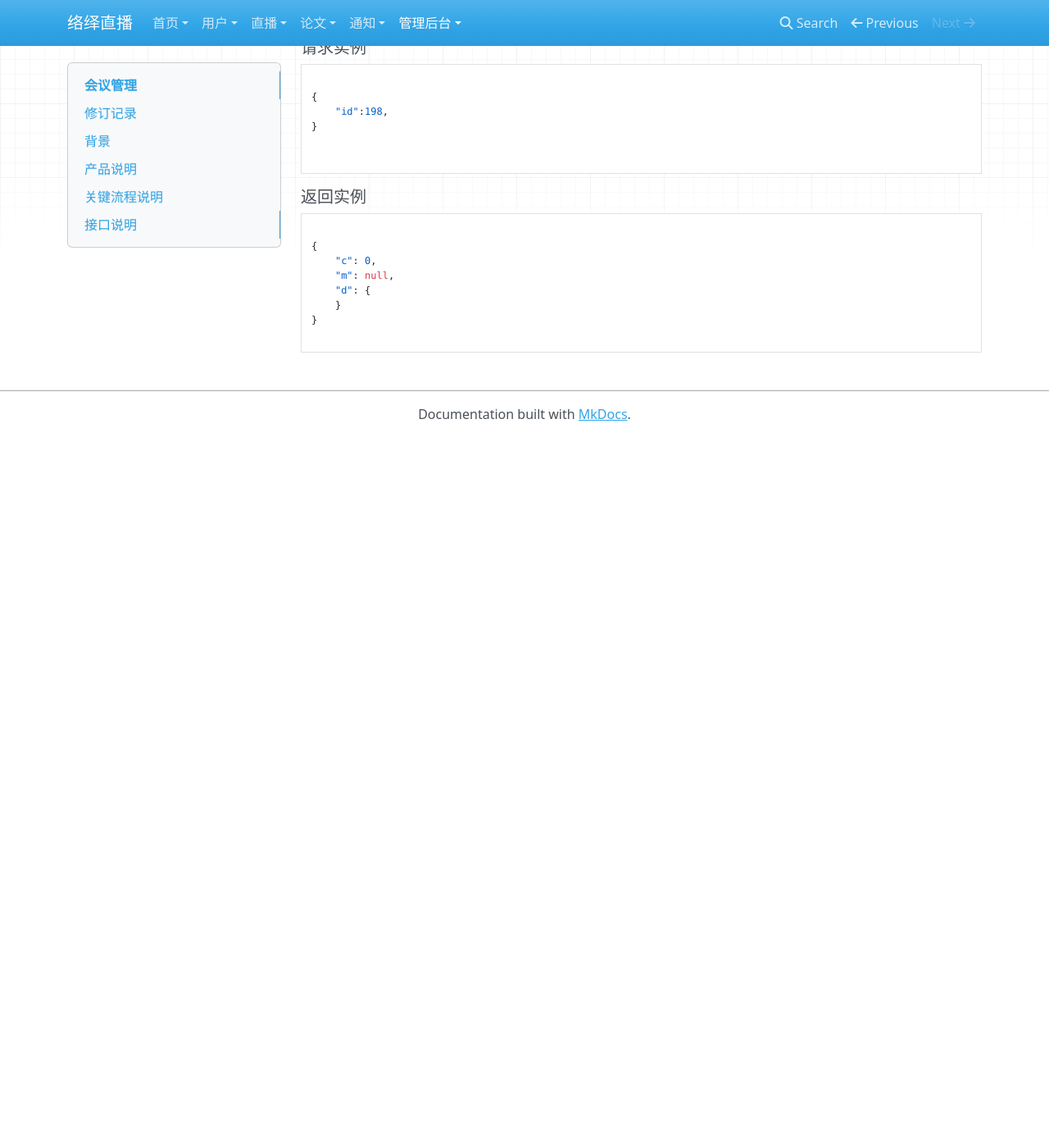
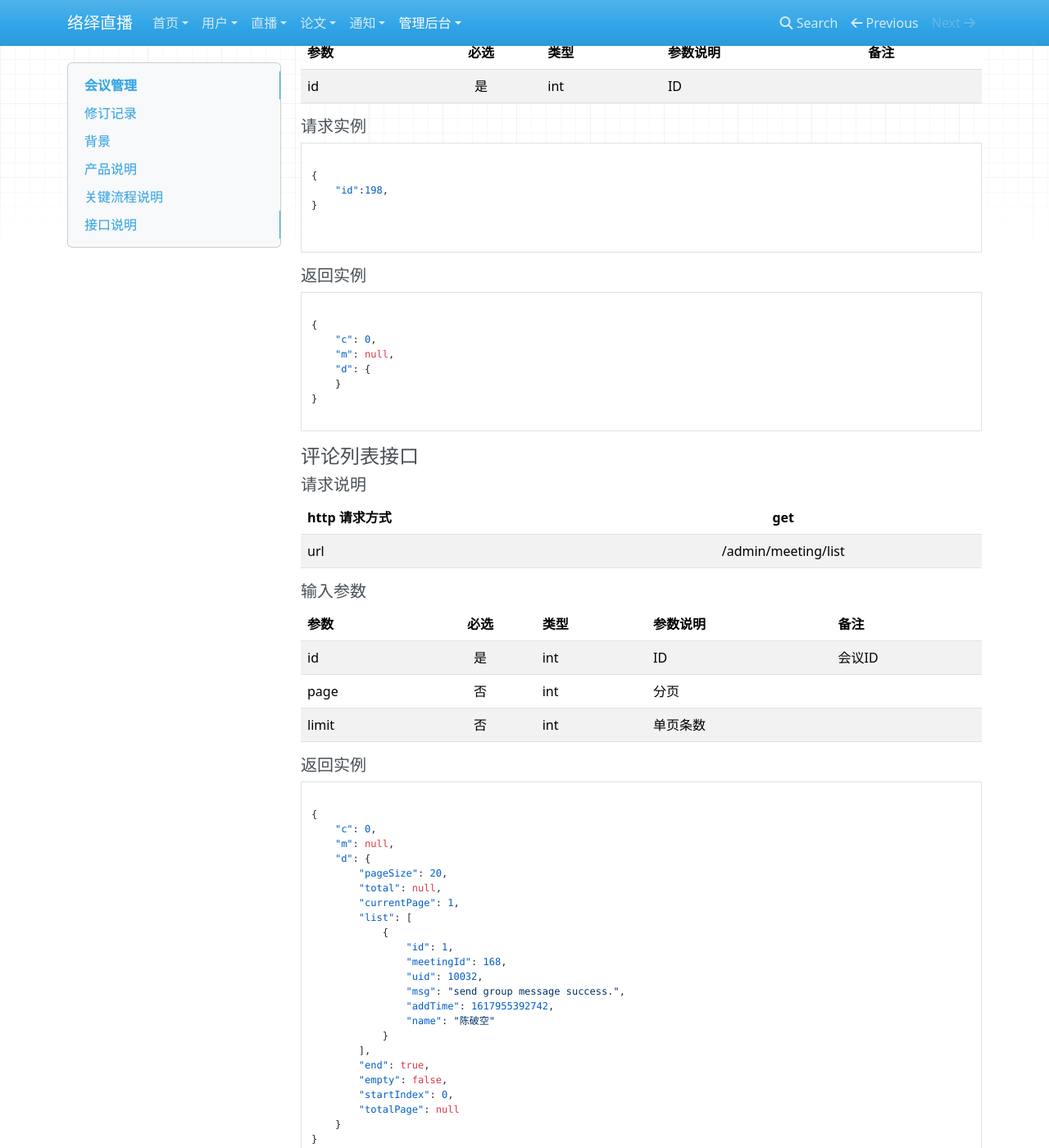
Before and after one commit to G-little/luoyi-wiki, an MkDocs documentation site: the page built from docs/admin/admin_meeting.md, in a window 1280 px wide and 1400 px high, scrolled down 8297 px. Shown: the whole window at 82% size. Built offline with MkDocs 1.6.1, drawn with Linux system fonts in a browser that asks for light colours; nearby versions of some CDN libraries; before the commit the page ends 8830 px from its top, so only the background shows below that; some of the changed text lies outside the part shown.

Commit message:
add file

````diff
--- a/docs/admin/admin_meeting.md
+++ b/docs/admin/admin_meeting.md
@@ -376,7 +376,7 @@ __relatedList参数__
 
 | http 请求方式          | post |
 |:------------- |:---------------:|
-| url      |/admin/article/delete |
+| url      |/admin/meeting/delete |
 
 
 #####  输入参数
@@ -410,3 +410,54 @@ __relatedList参数__
 }
 
 ```
+
+
+
+
+####  评论列表接口
+
+##### 请求说明
+
+| http 请求方式          | get  |
+|:------------- |:---------------:|
+| url      |/admin/meeting/list |
+
+
+#####  输入参数
+
+| 参数          |必选             | 类型       | 参数说明        | 备注          |
+|:-------------|:---------------:|:-------------|:-------------|:-------------|
+| id   | 是 | int  |  ID | 会议ID |
+| page   | 否 | int  |  分页 | |
+| limit   | 否 | int  |  单页条数 | |
+
+
+#####  返回实例
+
+```
+
+{
+    "c": 0,
+    "m": null,
+    "d": {
+        "pageSize": 20,
+        "total": null,
+        "currentPage": 1,
+        "list": [
+            {
+                "id": 1,
+                "meetingId": 168,
+                "uid": 10032,
+                "msg": "send group message success.",
+                "addTime": 1617955392742,
+                "name": "陈破空"
+            }
+        ],
+        "end": true,
+        "empty": false,
+        "startIndex": 0,
+        "totalPage": null
+    }
+}
+
+```
````
